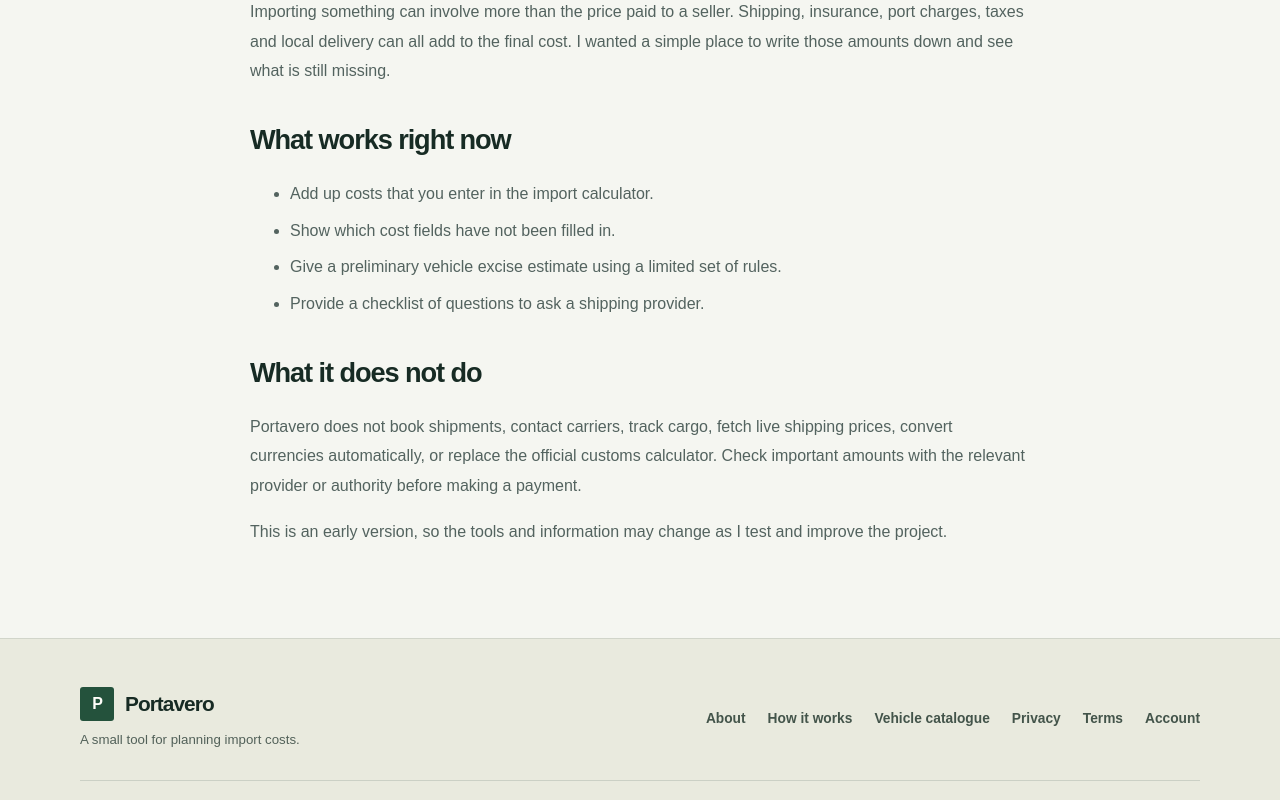
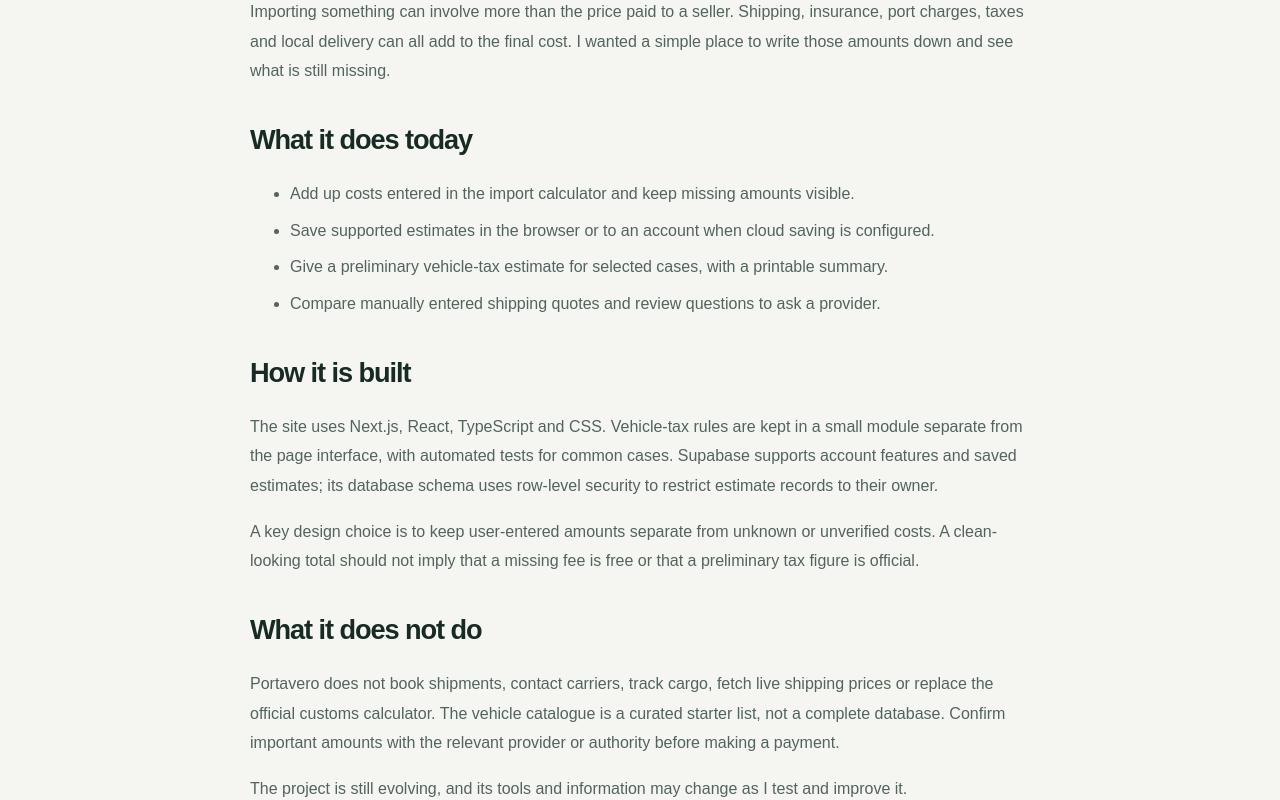
Before and after one commit to GIORGIO2032Q4E/portavero, a Next.js app: page /about in a window 1280 px wide. Shown: the part 640-1440 px from the top of the page. Built offline with nearby package versions, Linux system fonts and the light colour scheme; no server answers.

Commit message:
Polish portfolio presentation and keyboard navigation

```diff
--- a/src/app/about/page.tsx
+++ b/src/app/about/page.tsx
@@ -2,7 +2,7 @@ import type { Metadata } from "next";
 
 export const metadata: Metadata = {
   title: "About Portavero",
-  description: "About this small import cost planning project and what it can currently do."
+  description: "The purpose, implementation choices and current scope of the Portavero import-planning project."
 };
 
 export default function AboutPage() {
@@ -12,23 +12,29 @@ export default function AboutPage() {
         <div className="container">
           <span className="eyebrow">About</span>
           <h1>A small project for planning import costs.</h1>
-          <p>Portavero is a personal web project I am developing to make it easier to list the costs involved in bringing goods into Georgia.</p>
+          <p>Portavero is an independent web project I am developing to make it easier to list the costs involved in bringing goods and vehicles into Georgia.</p>
         </div>
       </section>
       <section className="section">
         <div className="container content-narrow prose">
           <h2>Why I made it</h2>
           <p>Importing something can involve more than the price paid to a seller. Shipping, insurance, port charges, taxes and local delivery can all add to the final cost. I wanted a simple place to write those amounts down and see what is still missing.</p>
-          <h2>What works right now</h2>
+
+          <h2>What it does today</h2>
           <ul>
-            <li>Add up costs that you enter in the import calculator.</li>
-            <li>Show which cost fields have not been filled in.</li>
-            <li>Give a preliminary vehicle excise estimate using a limited set of rules.</li>
-            <li>Provide a checklist of questions to ask a shipping provider.</li>
+            <li>Add up costs entered in the import calculator and keep missing amounts visible.</li>
+            <li>Save supported estimates in the browser or to an account when cloud saving is configured.</li>
+            <li>Give a preliminary vehicle-tax estimate for selected cases, with a printable summary.</li>
+            <li>Compare manually entered shipping quotes and review questions to ask a provider.</li>
           </ul>
+
+          <h2>How it is built</h2>
+          <p>The site uses Next.js, React, TypeScript and CSS. Vehicle-tax rules are kept in a small module separate from the page interface, with automated tests for common cases. Supabase supports account features and saved estimates; its database schema uses row-level security to restrict estimate records to their owner.</p>
+          <p>A key design choice is to keep user-entered amounts separate from unknown or unverified costs. A clean-looking total should not imply that a missing fee is free or that a preliminary tax figure is official.</p>
+
           <h2>What it does not do</h2>
-          <p>Portavero does not book shipments, contact carriers, track cargo, fetch live shipping prices, convert currencies automatically, or replace the official customs calculator. Check important amounts with the relevant provider or authority before making a payment.</p>
-          <p>This is an early version, so the tools and information may change as I test and improve the project.</p>
+          <p>Portavero does not book shipments, contact carriers, track cargo, fetch live shipping prices or replace the official customs calculator. The vehicle catalogue is a curated starter list, not a complete database. Confirm important amounts with the relevant provider or authority before making a payment.</p>
+          <p>The project is still evolving, and its tools and information may change as I test and improve it.</p>
         </div>
       </section>
     </>
--- a/src/app/globals.css
+++ b/src/app/globals.css
@@ -30,6 +30,27 @@ a { color: inherit; text-decoration: none; }
 button, input, select { font: inherit; }
 button, a, input, select { -webkit-tap-highlight-color: transparent; }
 a:focus-visible, button:focus-visible, input:focus-visible, select:focus-visible { outline: 3px solid var(--orange); outline-offset: 3px; }
+
+.skip-link {
+  position: absolute;
+  top: -60px;
+  left: 16px;
+  z-index: 100;
+  padding: 10px 14px;
+  border-radius: 8px;
+  background: var(--dark);
+  color: #fff;
+  font-weight: 700;
+  box-shadow: var(--shadow);
+}
+
+.skip-link:focus {
+  top: 12px;
+}
+
+#main-content {
+  scroll-margin-top: 96px;
+}
 h1, h2, h3, p { margin-top: 0; }
 h1 { font-size: clamp(2.7rem, 6vw, 5.3rem); font-weight: 700; }
 h2 { font-size: clamp(2rem, 4vw, 3.35rem); font-weight: 700; }
--- a/src/app/layout.tsx
+++ b/src/app/layout.tsx
@@ -34,8 +34,9 @@ export default function RootLayout({ children }: Readonly<{ children: React.Reac
   return (
     <html lang="en">
       <body>
+        <a className="skip-link" href="#main-content">Skip to main content</a>
         <SiteHeader />
-        <main>{children}</main>
+        <main id="main-content" tabIndex={-1}>{children}</main>
         <footer className="site-footer">
           <div className="footer-top">
             <div className="footer-brand">
--- a/src/app/page.tsx
+++ b/src/app/page.tsx
@@ -37,7 +37,7 @@ export default function HomePage() {
       <section className="simple-hero">
         <div className="container simple-hero-grid">
           <div className="simple-hero-copy">
-            <p className="simple-status">An independent project · Early version</p>
+            <p className="simple-status">Independent project · Made for import planning in Georgia</p>
             <h1>Planning an import to Georgia?</h1>
             <p className="simple-lede">Portavero helps you put the costs in one place. Enter the prices you know, keep unknown fees blank, and get a clearer starting budget.</p>
             <div className="hero-actions">
```
Also changed, not shown: 1 other file (tests, documents, lock files or other folders).
